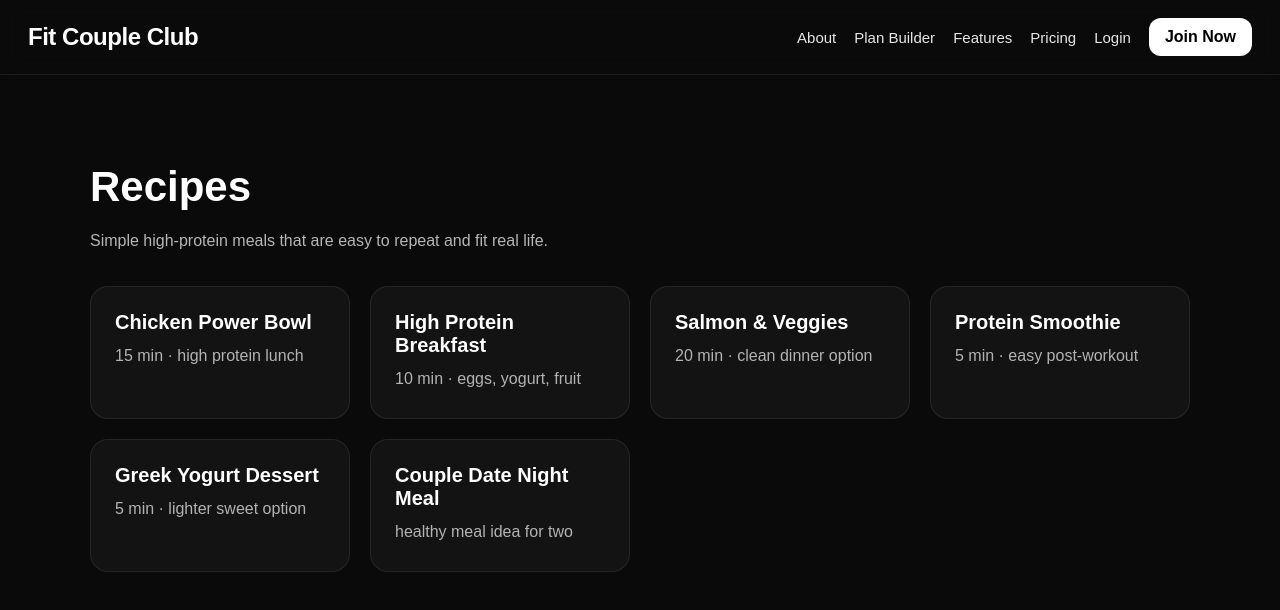
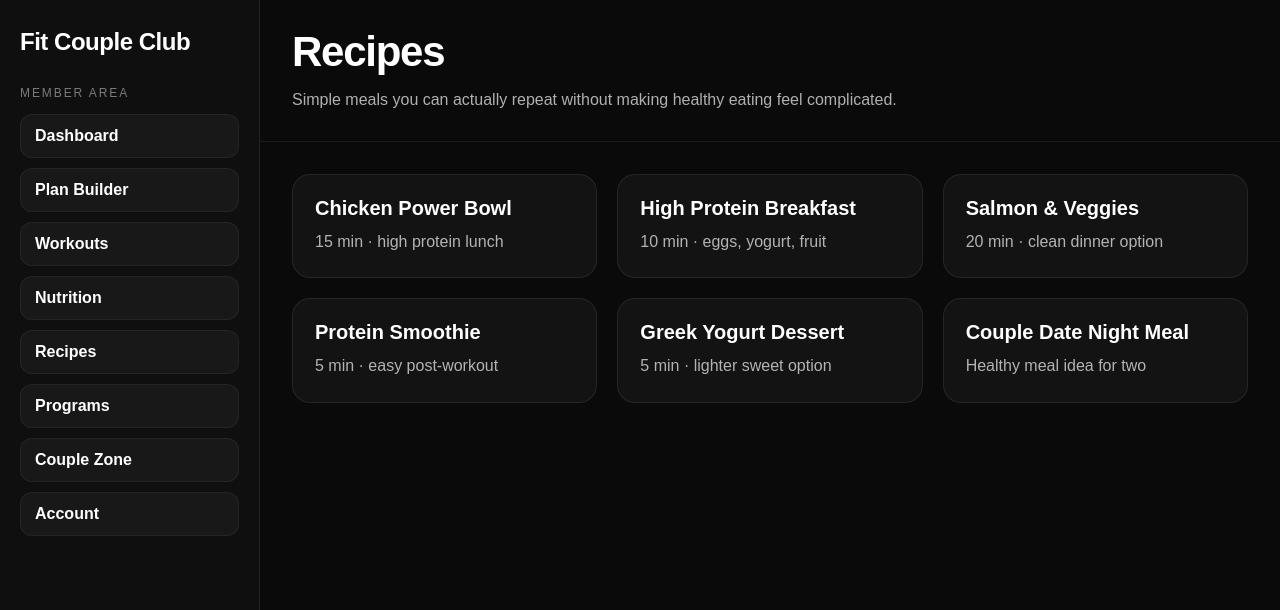
Before and after one commit to nielsvdz-ops/fit-couple-club, a Next.js app: page /recipes in a window 1280 px wide. Shown: the top 610 px of the page. Built offline with nearby package versions, Linux system fonts and the light colour scheme.

Commit message:
Update page.js

```diff
--- a/app/recipes/page.js
+++ b/app/recipes/page.js
@@ -1,36 +1,46 @@
-import Navbar from "../../components/Navbar";
+import DashboardLayout from "../../components/DashboardLayout";
 
 export default function RecipesPage() {
+  const recipes = [
+    ["Chicken Power Bowl", "15 min · high protein lunch"],
+    ["High Protein Breakfast", "10 min · eggs, yogurt, fruit"],
+    ["Salmon & Veggies", "20 min · clean dinner option"],
+    ["Protein Smoothie", "5 min · easy post-workout"],
+    ["Greek Yogurt Dessert", "5 min · lighter sweet option"],
+    ["Couple Date Night Meal", "Healthy meal idea for two"],
+  ];
+
   return (
-    <main style={main}>
-      <Navbar />
-      <div style={container}>
-        <h1 style={title}>Recipes</h1>
-        <p style={subtitle}>Simple high-protein meals that are easy to repeat and fit real life.</p>
-
-        <div style={grid}>
-          {[
-            ["Chicken Power Bowl", "15 min · high protein lunch"],
-            ["High Protein Breakfast", "10 min · eggs, yogurt, fruit"],
-            ["Salmon & Veggies", "20 min · clean dinner option"],
-            ["Protein Smoothie", "5 min · easy post-workout"],
-            ["Greek Yogurt Dessert", "5 min · lighter sweet option"],
-            ["Couple Date Night Meal", "healthy meal idea for two"],
-          ].map(([name, meta]) => (
-            <div key={name} style={card}>
-              <div style={{ fontWeight: "700", fontSize: "20px", marginBottom: "8px" }}>{name}</div>
-              <div style={{ color: "rgba(255,255,255,0.68)", lineHeight: 1.8 }}>{meta}</div>
+    <DashboardLayout
+      title="Recipes"
+      subtitle="Simple meals you can actually repeat without making healthy eating feel complicated."
+    >
+      <div
+        style={{
+          display: "grid",
+          gridTemplateColumns: "repeat(auto-fit,minmax(260px,1fr))",
+          gap: "20px",
+        }}
+      >
+        {recipes.map(([name, meta]) => (
+          <div
+            key={name}
+            style={{
+              background: "rgba(255,255,255,0.04)",
+              border: "1px solid rgba(255,255,255,0.08)",
+              borderRadius: "18px",
+              padding: "22px",
+            }}
+          >
+            <div style={{ fontSize: "20px", fontWeight: "800", marginBottom: "8px" }}>
+              {name}
             </div>
-          ))}
-        </div>
+            <div style={{ color: "rgba(255,255,255,0.68)", lineHeight: 1.7 }}>
+              {meta}
+            </div>
+          </div>
+        ))}
       </div>
-    </main>
+    </DashboardLayout>
   );
 }
-
-const main = { minHeight: "100vh", background: "#0a0a0a", color: "white" };
-const container = { maxWidth: "1100px", margin: "0 auto", padding: "60px 24px" };
-const title = { fontSize: "42px", marginBottom: "10px" };
-const subtitle = { color: "rgba(255,255,255,0.7)", marginBottom: "30px", lineHeight: 1.8 };
-const grid = { display: "grid", gridTemplateColumns: "repeat(auto-fit,minmax(260px,1fr))", gap: "20px" };
-const card = { background: "rgba(255,255,255,0.04)", border: "1px solid rgba(255,255,255,0.08)", borderRadius: "18px", padding: "24px" };
```
